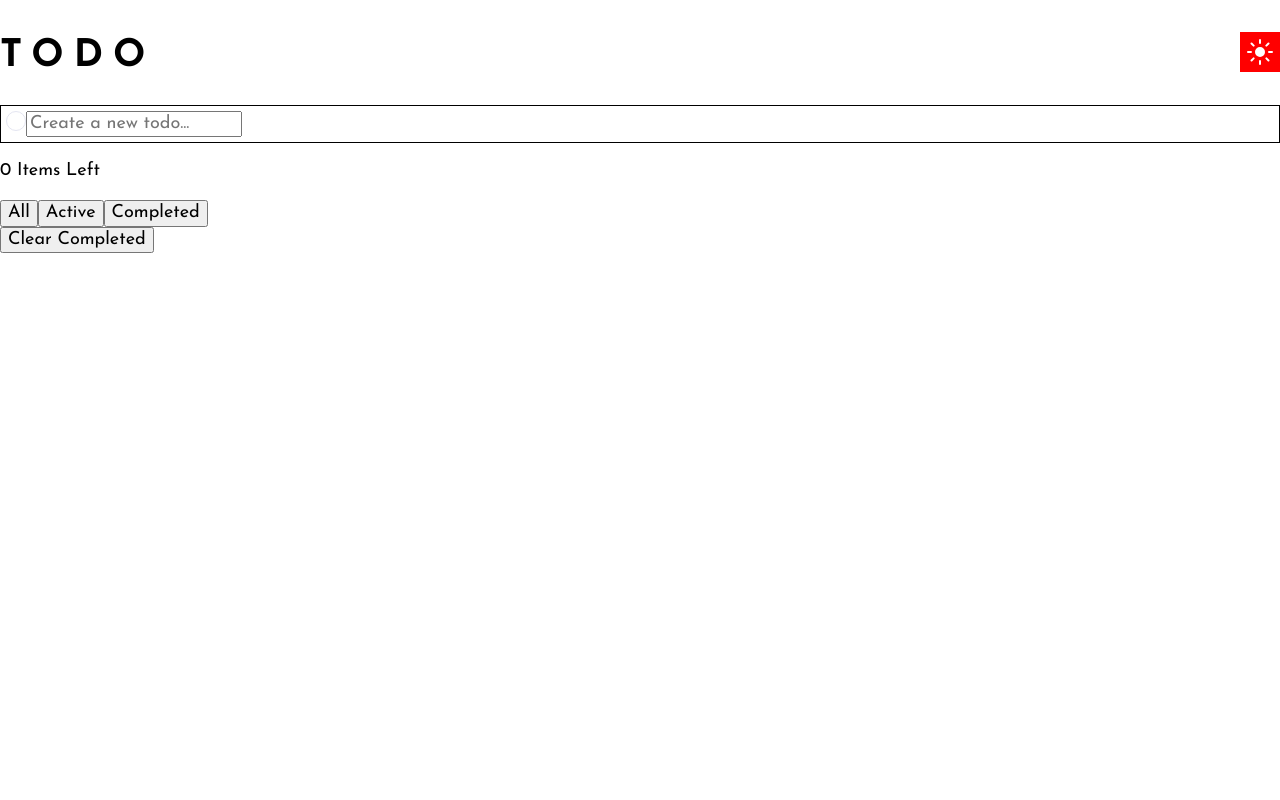
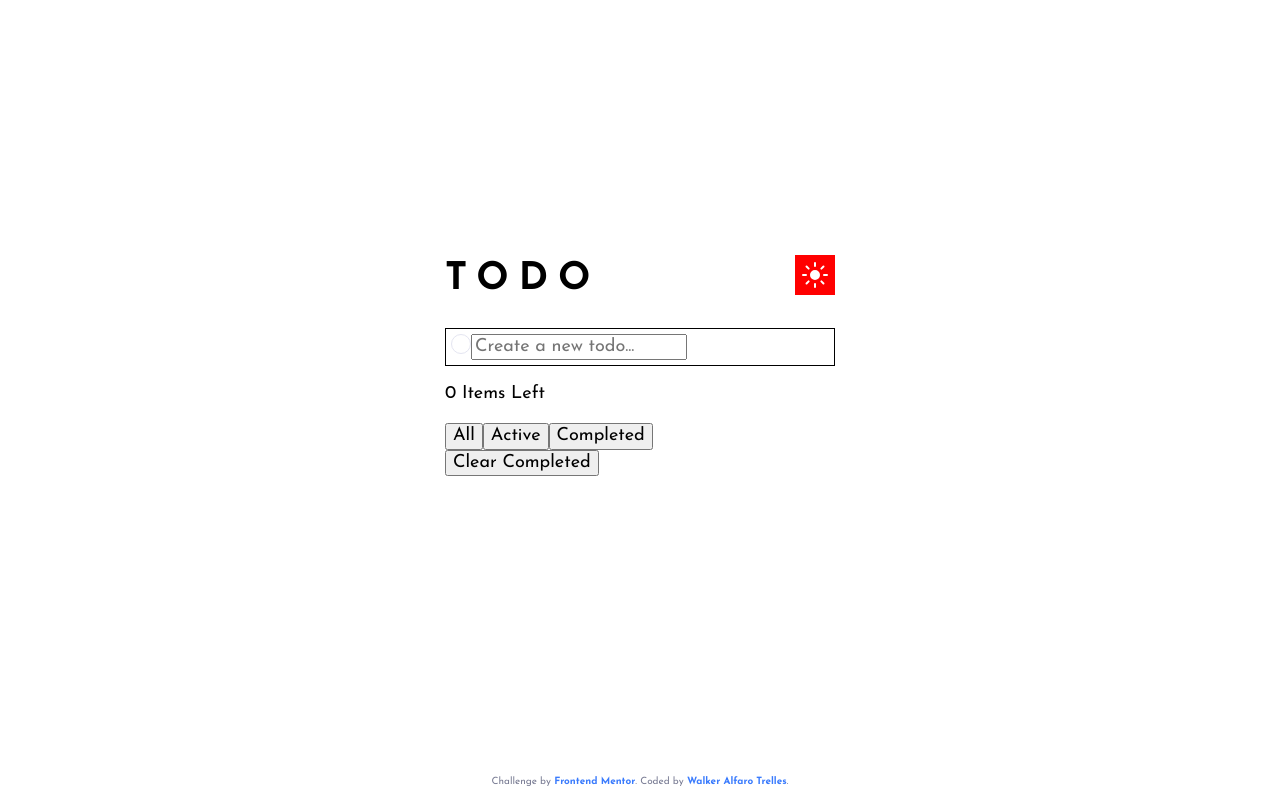
Before and after one commit to walkeralfaro/FrontendMentor_Todo_App, a React (Vite) app: page / in a window 1280 px wide. Built offline with nearby package versions, Linux system fonts and the light colour scheme.

Commit message:
add dark mode context

```diff
--- a/src/App.jsx
+++ b/src/App.jsx
@@ -1,19 +1,35 @@
+import { createContext, useState } from 'react';
+import { Footer } from './components/Footer';
+import { Header } from './components/Header';
+import { TodoApp } from './components/TodoApp';
+import styles from './scss/components/App.module.scss';
 
-import { useState } from 'react';
-import { Header } from './components/Header'
-import { TodoApp } from './components/TodoApp'
+export const ThemeContext = createContext(null);
 
-export const App = () => {
-  const [theme, setTheme] = useState(true);
+const App = () => {
+
+  const [theme, setTheme] = useState("light");
+
+  const toggleTheme = () => {
+    setTheme((curr) => (curr === "light" ? "dark" : "light") );
+  }
 
   return (
-    <>
-      <Header
-        changeTheme={() => setTheme(!theme)}
-        theme={theme}
-      />
-      <TodoApp />
+    <ThemeContext.Provider value={{ theme, toggleTheme }}>
+      <main className={styles.container_app}>
+        <div className={styles.flex_app}>
+          <div className={styles.card_app}>
 
-    </>
+          <Header changeTheme={toggleTheme} theme={theme}/>
+          <TodoApp />
+
+          </div>
+        </div>
+        <Footer />
+      </main>
+
+    </ThemeContext.Provider>
   )
 }
+
+export default App;
--- /dev/null
+++ b/src/components/Footer.jsx
@@ -0,0 +1,14 @@
+import styles from '../scss/components/Footer.module.scss';
+
+export const Footer = () => {
+  return (
+    <footer>
+      <div className={styles.attribution}>
+        Challenge by
+        <a href="https://www.frontendmentor.io?ref=challenge" target="_blank"> Frontend Mentor</a>
+        . Coded by
+        <a href="https://github.com/WalkerAlfaro"> Walker Alfaro Trelles</a>.
+      </div>
+    </footer>
+  )
+}
--- a/src/components/Header.jsx
+++ b/src/components/Header.jsx
@@ -1,15 +1,18 @@
 
 import clsx from "clsx";
-import { useState } from "react";
+import { useContext } from "react";
+import { ThemeContext } from "../App";
 import styles  from "../scss/components/Header.module.scss";
 
-export const Header = ({ changeTheme, theme }) => {
+
+export const Header = ({ changeTheme }) => {
+  const themeContext = useContext(ThemeContext);
 
   const header_theme_icon = clsx({
-    [styles.lightTheme]: true,
-    [styles.darkTheme]: !theme
+    [styles.icon_light_theme]: true,
+    [styles.icon_dark_theme]: (themeContext.theme==='dark')
+  });
 
-  })
 
   return (
     <div className={styles.header_container}>
--- a/src/main.jsx
+++ b/src/main.jsx
@@ -1,7 +1,7 @@
 import React from 'react'
 import ReactDOM from 'react-dom/client'
-import { App } from './App'
-import './scss/app.scss';
+import App from './App'
+import './scss/main.scss'
 
 ReactDOM.createRoot(document.getElementById('root')).render(
   <React.StrictMode>
--- a/src/scss/base/_variables.scss
+++ b/src/scss/base/_variables.scss
@@ -8,8 +8,8 @@
 $bold: 700;
 
 // Widths:
-$mobile: 375px;
-$desktop: 1440px;
+$mobile: 37.5rem;
+$desktop: 144rem;
 
 // Colors:
 // Primary:
@@ -20,14 +20,12 @@
 $Very_Light_Gray: hsl(0, 0%, 98%);
 $Very_Light_Grayish_Blue: hsl(236, 33%, 92%);
 $Light_Grayish_Blue: hsl(233, 11%, 84%);
-$Dark_Grayish_Blue: hsl(236, 9%, 61%);
 $Very_Dark_Grayish_Blue: hsl(235, 19%, 35%);
 
 //  Dark Theme
 $Very_Dark_Blue: hsl(235, 21%, 11%);
 $Very_Dark_Desaturated_Blue: hsl(235, 24%, 19%);
-$Light_Grayish_Blue: hsl(234, 39%, 85%);
-$Light_Grayish_Blue_hover: hsl(236, 33%, 92%);
+$Dark_Grayish_Blue_hover: hsl(236, 33%, 92%);
 $Dark_Grayish_Blue: hsl(234, 11%, 52%);
 $Very_Dark_Grayish_Blue: hsl(233, 14%, 35%);
 $Very_Dark_Grayish_Blue: hsl(237, 14%, 26%);
@@ -35,4 +33,7 @@
 $LightTheme_Background: $Very_Light_Gray;
 $DarkTheme_Background: $Very_Dark_Blue;
 
-// $Background
+$Dark_Background_Desktop_Image: url('../../images/bg-desktop-dark.jpg');
+$Dark_Background_Mobile_Image: url('../../images/bg-mobile-dark.jpg');
+$Light_Background_Desktop_Image: url('../../images/bg-desktop-light.jpg');
+$Light_Background_Mobile_Image: url('../../images/bg-mobile-light.jpg');
--- /dev/null
+++ b/src/scss/components/App.module.scss
@@ -0,0 +1,22 @@
+.container_app {
+  width: 95%;
+  max-width: 144rem;
+  margin: 0 auto;
+}
+
+.flex_app {
+  height: 100%;
+  min-height: 97vh;
+  display: flex;
+  justify-content: center;
+  align-items: center;
+}
+
+.card_app {
+  width: 100%;
+  min-width: 34rem;
+  max-width: 45rem;
+  height: 39rem;
+  padding: 3rem;
+  border-radius: 3rem;
+}
--- /dev/null
+++ b/src/scss/components/Footer.module.scss
@@ -0,0 +1,17 @@
+
+@use '../base/variables' as *;
+
+.attribution {
+  height: 3vh;
+  width: inherit;
+  text-align: center;
+  font-size: 1rem;
+  color: $Dark_Grayish_Blue;
+
+  a {
+    text-decoration: none;
+    color: $Bright_Blue;
+    font-weight: bold;
+
+  }
+}
--- a/src/scss/components/Header.module.scss
+++ b/src/scss/components/Header.module.scss
@@ -18,7 +18,7 @@
   user-select: none;
 }
 
-.lightTheme {
+.icon_light_theme {
   background-image: url('../../images/icon-sun.svg');
   width: 4rem;
   height: 4rem;
@@ -26,6 +26,6 @@
   background-position: center;
 }
 
-.darkTheme {
+.icon_dark_theme {
   background-image: url('../../images/icon-moon.svg');
 }
```
Also changed, not shown: src/scss/main.scss (renamed from src/scss/app.scss).
